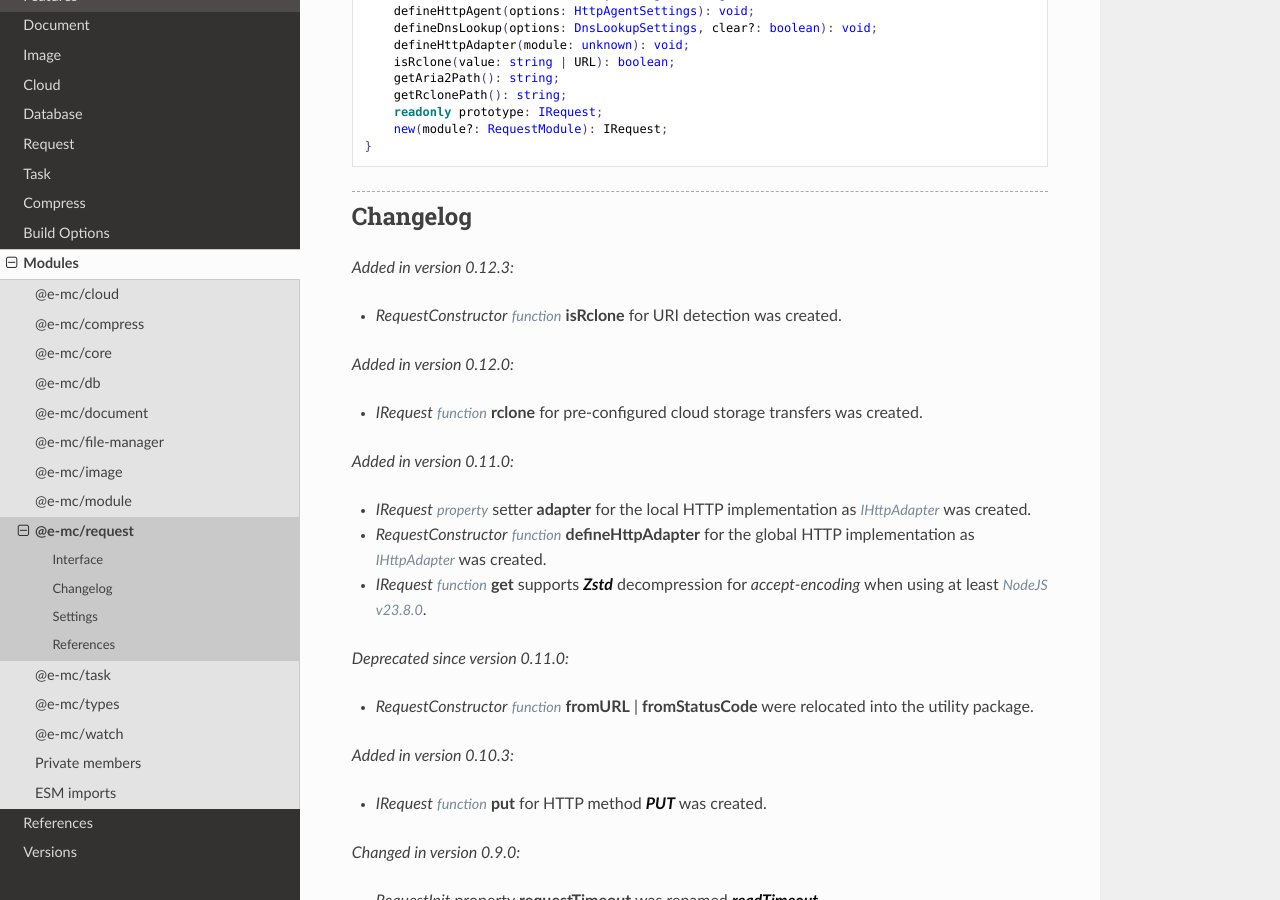
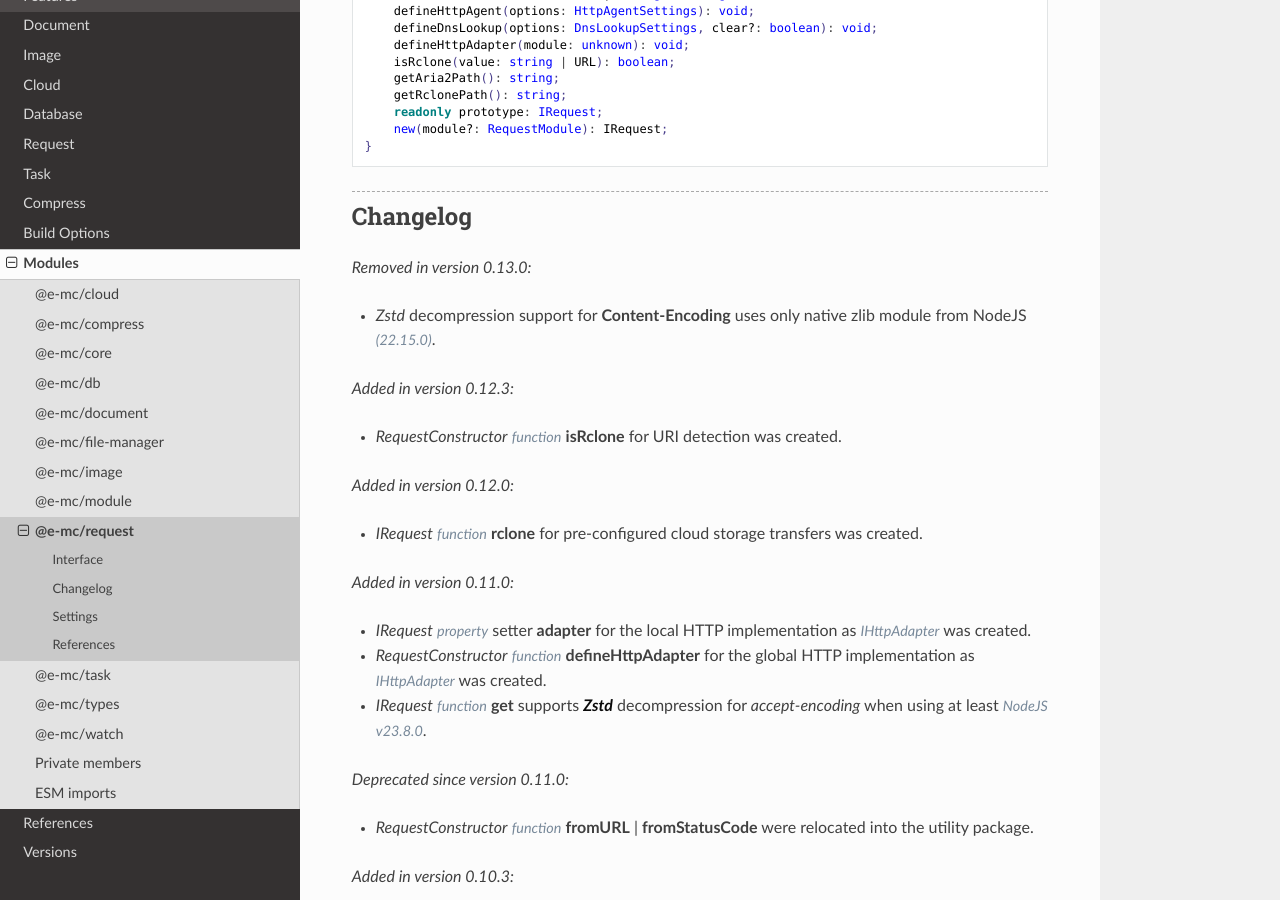
Before and after one commit to anpham6/chrome-docs, a Sphinx documentation site: the page built from source/modules/request.rst, in a window 1280 px wide and 900 px high, scrolled down 1379 px. Built offline with Sphinx 7.4.7 and the Read the Docs theme 3.1.0, drawn with Linux system fonts in a browser that asks for light colours; some of the changed text lies outside the part shown.

```diff
--- a/source/modules/request.rst
+++ b/source/modules/request.rst
@@ -88,6 +88,10 @@ Interface
 
 Changelog
 =========
+
+.. versionremoved:: 0.13.0
+
+  - *Zstd* decompression support for **Content-Encoding** uses only native zlib module from NodeJS :alt:`(22.15.0)`.
 
 .. versionadded:: 0.12.3
 
```
Also changed, not shown: other parts of source/modules/request.rst (+7 -0 lines).
